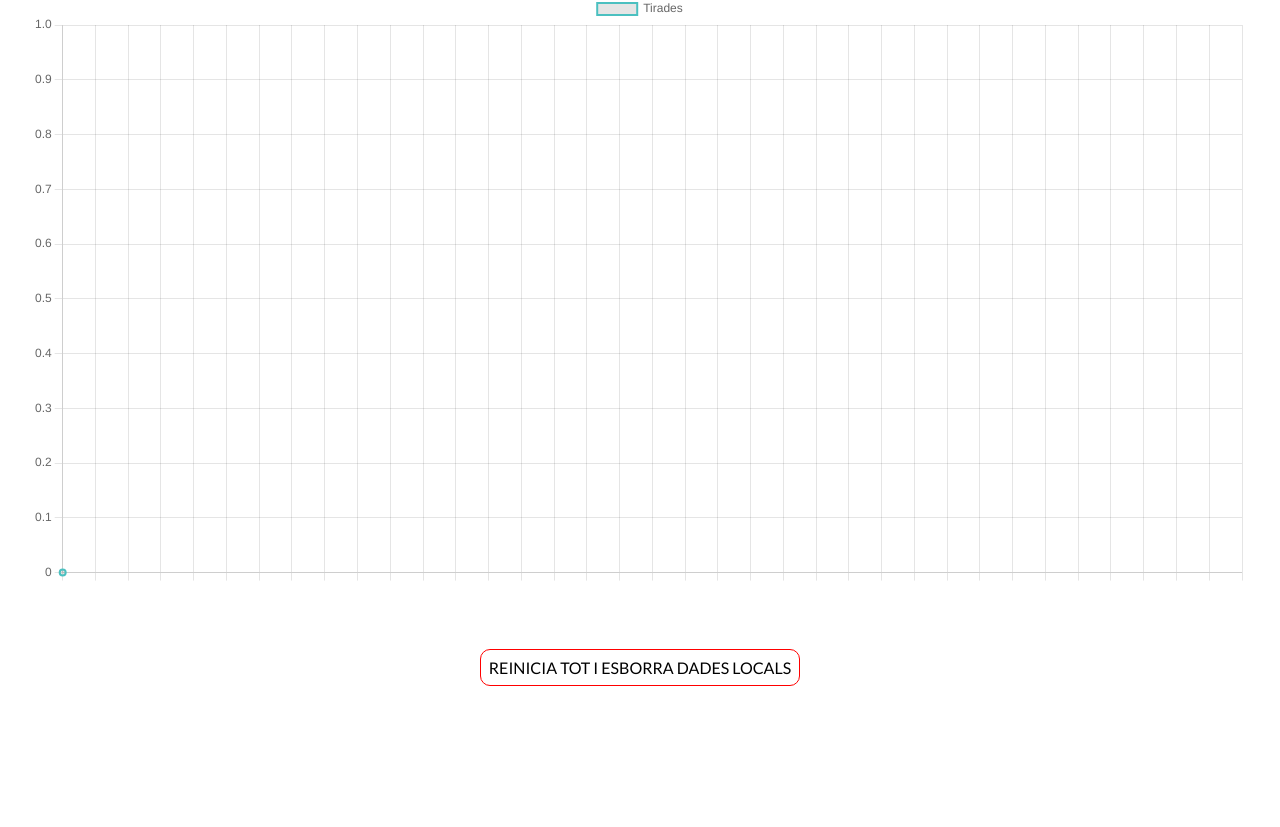
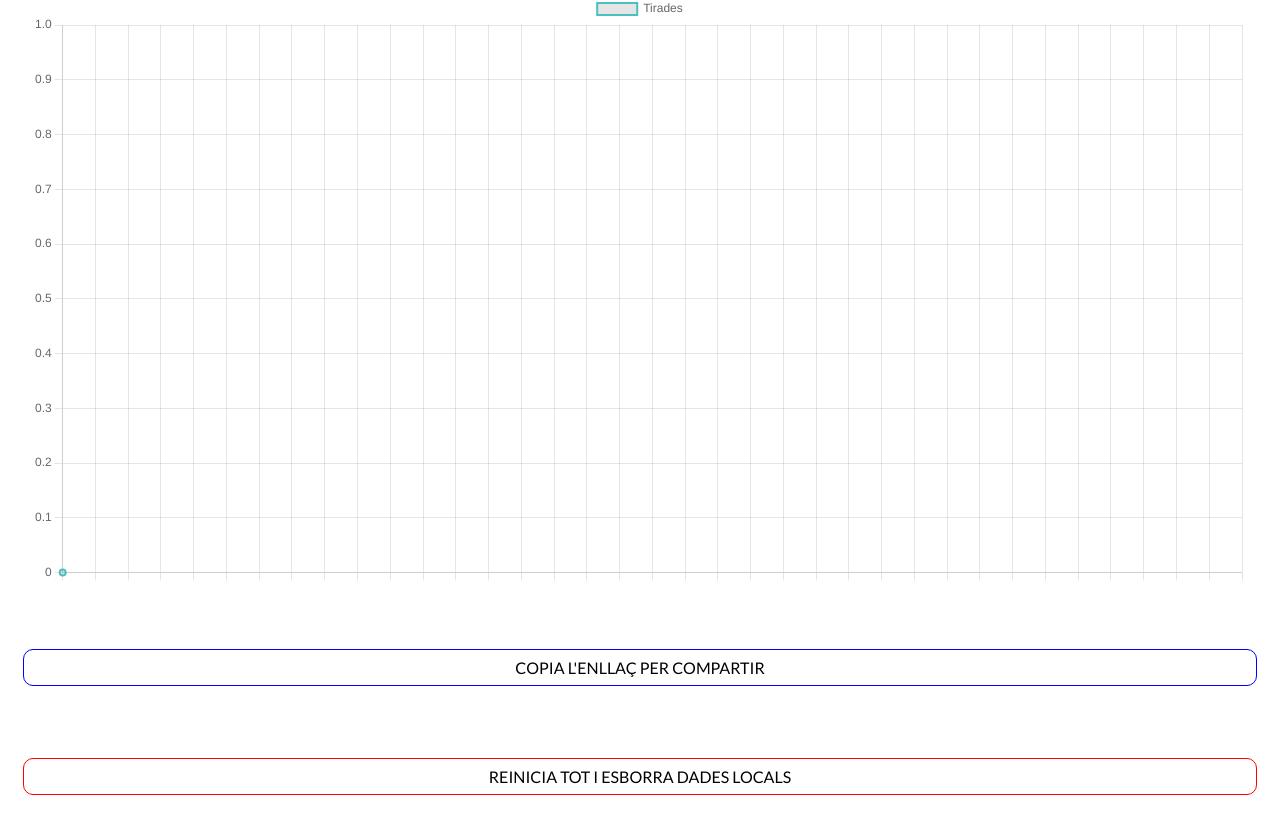
Before and after one commit to AnthrLine/BitCat-Calculadora, a plain HTML site: page index.html in a window 1280 px wide. Shown: the part 353-1180 px from the top of the page. Before the commit the page ends 1071 px from the top, so only its background shows below. Drawn offline with nearby package versions, Linux system fonts and the light colour scheme.

Commit message:
Adding share

```diff
--- a/index.html
+++ b/index.html
@@ -4,10 +4,10 @@
     <meta charset="UTF-8">
     <meta name="viewport" content="width=device-width, initial-scale=1.0">
     <title>Calculador de punts</title>
-    <link rel="stylesheet" href="style.css">
+    <link rel="stylesheet" href="styles/style.css">
 
     <script defer src="https://cdn.jsdelivr.net/npm/chart.js"></script>
-    <script defer src="script.js"></script>
+    <script defer src="scripts/script.js"></script>
 </head>
 <body>
     <h1 id="color">
@@ -87,6 +87,7 @@
         <canvas id="diffchart"></canvas>
     </div>
 
+            <div onclick="sharelink();" id="sharebutton">COPIA L'ENLLAÇ PER COMPARTIR</div>
             <div onclick="erasecontents();" id="resetbutton">REINICIA TOT I ESBORRA DADES LOCALS</div>
 </body>
 </html>
--- a/script.js
+++ b/scripts/script.js
@@ -33,6 +33,11 @@ let saveJSON = {
     pointsdifference: 0,
     historicdiffs: []
 }
+
+// SHARING VARIABLES
+
+let host = "";
+let linktocopy = "";
 
 // START OF STATE CONTROL FUNCTIONS
 
@@ -208,5 +213,23 @@ function erasecontents(){
 
 // END OF LOCALSTORAGE CONTROL FUNCTIONS
 
+// START OF SHARING CONTOL FUNCTION
+
+function sharelink(){
+   host = window.localStorage.host;
+
+   if (host === undefined) {
+    alert("El vostre host és undefined, utilitzaré punts.anthr.net");
+    host = "punts.anthr.net";
+   }
+
+   linktocopy = host + "/loading.html" + "?save=" + JSON.stringify(saveJSON);
+
+   prompt("Copia el següent enllaç:", linktocopy)
+
+}
+
+// END OF SHARING CONTOL FUNCTION
+
 diffchart.update();
 checksave();
--- /dev/null
+++ b/styles/loading.css
@@ -0,0 +1,23 @@
+@import url('https://fonts.googleapis.com/css2?family=Lato:ital,wght@0,400;0,700;1,400;1,700&display=swap');
+
+body {
+    display: flex;
+    flex-direction: column;
+
+    align-items: center;
+    justify-content: center;
+    justify-items: center;
+    align-content: center;
+
+    font-family: 'Lato';
+    height: 100vh;
+
+    margin: 0px;
+}
+
+h1{
+    font-size: 7vh;
+    margin: 4vw;
+
+    text-align: center;
+}
--- a/style.css
+++ b/styles/style.css
@@ -101,6 +101,23 @@ h2{
     height: 16vh;
 }
 
+#sharebutton{
+    border: solid;
+    border-radius: 10px;
+    border-width: 1px;
+    border-color: blue;
+
+    display: flex;
+    align-items: center;
+    justify-content: center;
+    text-align: center;
+
+    margin: 3vh;
+    margin-top: 6vh;
+    padding: 1vh;
+    width: 95vw;
+}
+
 #resetbutton{
     border: solid;
     border-radius: 10px;
@@ -115,7 +132,7 @@ h2{
     margin: 3vh;
     margin-top: 6vh;
     padding: 1vh;
-
+    width: 95vw;
 }
 
 #deactivated{
```
Also changed, not shown: loading.html (added, +15 -0 lines), scripts/loader.js (added, +9 -0 lines).
